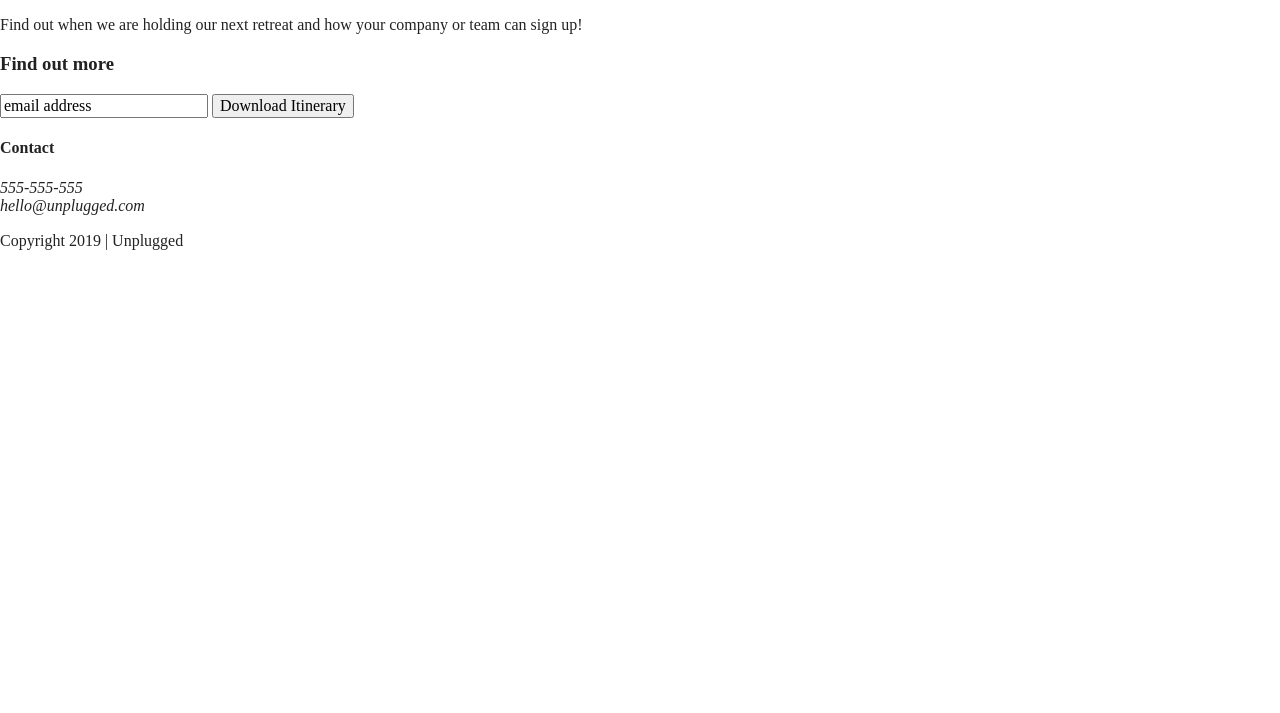
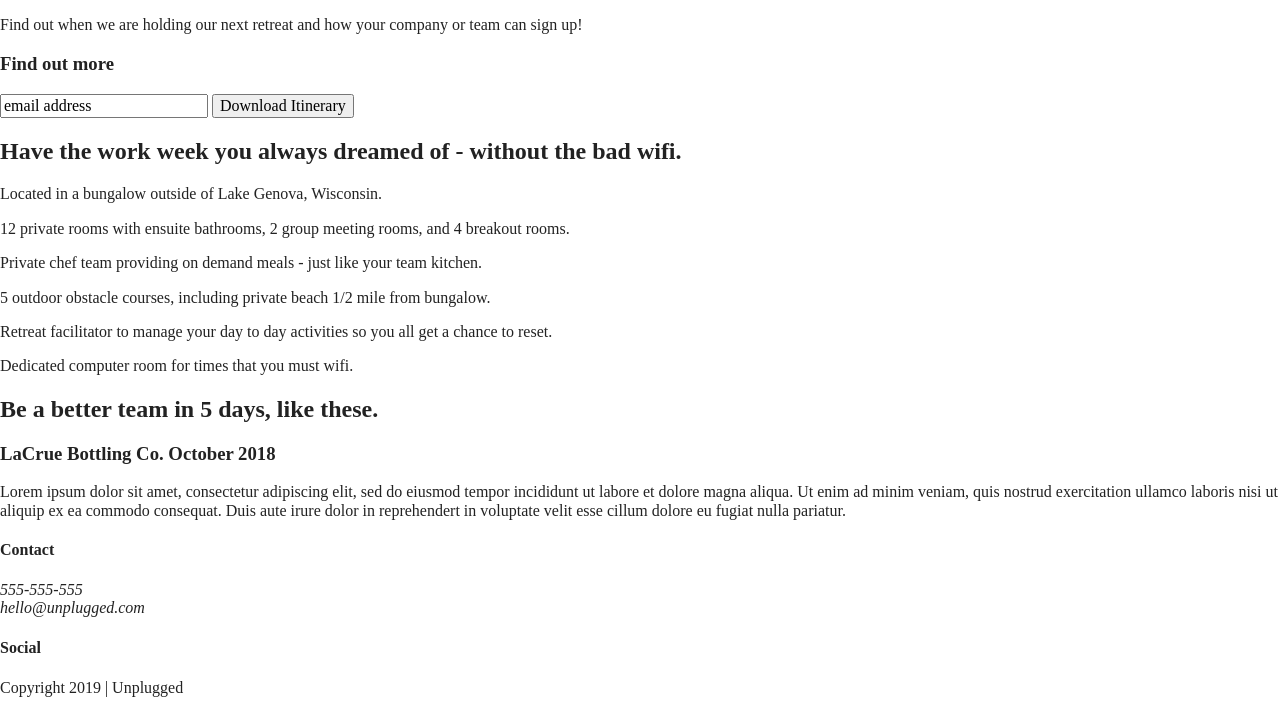
Before and after one commit to anhouseh/unplugged, a website built with Parcel: page index.html in a window 1280 px wide. Shown: the part 176-889 px from the top of the page. Before the commit the page ends 800 px from the top, so only its background shows below. Built offline with nearby package versions, Linux system fonts and the light colour scheme.

Commit message:
Finished html

```diff
--- a/index.html
+++ b/index.html
@@ -58,6 +58,54 @@
     </div>
   </aside>
 
+  <section class="features">
+    <div class="content-wrapper">
+      <h2>Have the work week you always dreamed of - without the bad wifi.</h2>
+      <div class="features-items">
+        <article>
+          <p class="fontawesome-icon"></p>
+          <p class="features-item-description">Located in a bungalow outside of Lake Genova, Wisconsin.</p>
+        </article>
+        <article>
+          <p class="fontawesome-icon"></p>
+          <p class="features-item-description">12 private rooms with ensuite bathrooms, 2 group meeting rooms, and 4 breakout rooms.</p>
+        </article>
+        <article>
+          <p class="fontawesome-icon"></p>
+          <p class="features-item-description">Private chef team providing on demand meals - just like your team kitchen.</p>
+        </article>
+        <article>
+          <p class="fontawesome-icon"></p>
+          <p class="features-item-description">5 outdoor obstacle courses, including private beach 1/2 mile from bungalow.</p>
+        </article>
+        <article>
+          <p class="fontawesome-icon"></p>
+          <p class="features-item-description">Retreat facilitator to manage your day to day activities so you all get a chance to reset.</p>
+        </article>
+        <article>
+          <p class="fontawesome-icon"></p>
+          <p class="features-item-description">Dedicated computer room for times that you must wifi.</p>
+        </article>
+      </div>
+    </div>
+  </section>
+
+  <section class="reviews">
+    <div class="content-wrapper">
+          <h2>Be a better team in 5 days, like these.</h2>
+        <article>
+            <div>
+              <h3>LaCrue Bottling Co. October 2018</h3>
+              <p>Lorem ipsum dolor sit amet, consectetur adipiscing elit, sed do eiusmod tempor incididunt ut
+              labore et dolore magna aliqua. Ut enim ad minim veniam, quis nostrud exercitation ullamco laboris
+              nisi ut aliquip ex ea commodo consequat. Duis aute irure dolor in reprehendert in voluptate velit
+              esse cillum dolore eu fugiat nulla pariatur.
+              </p>
+            </div>
+        </article>
+    </div>
+  </section>
+
 </main>
 
 
@@ -74,6 +122,7 @@
                 </address>
             </div>
             <div class="social">
+                <h4>Social</h4>
                 <div class="social-icons">
                       <p><a href="https://www.facebook.com/Skillcrush/" target="_blank"></a></p>
                       <p><a href="https://twitter.com/Skillcrush" target="_blank"></a></p>
```
